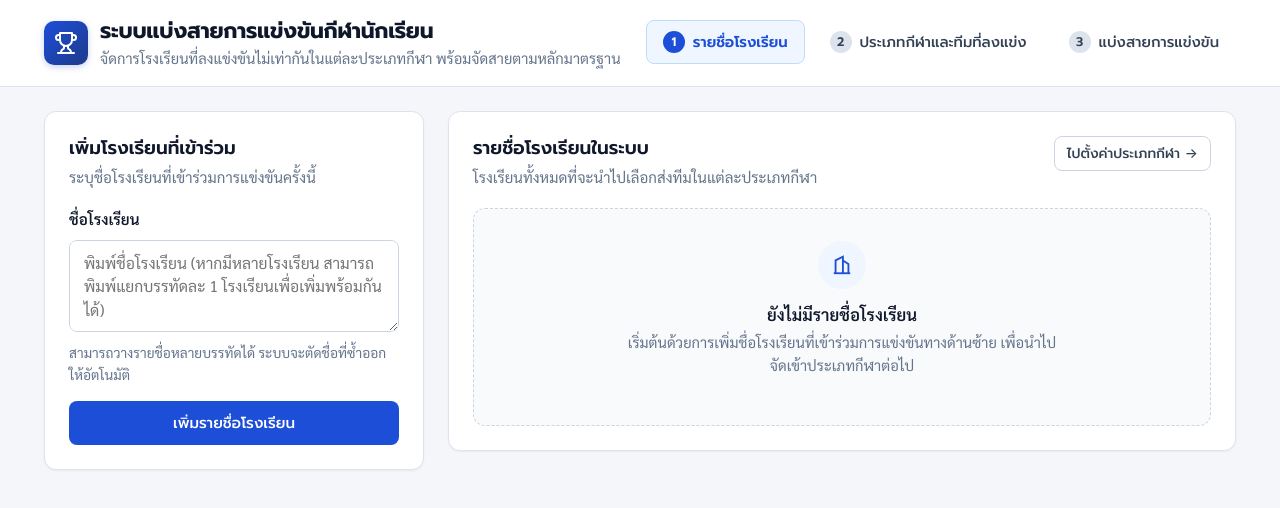
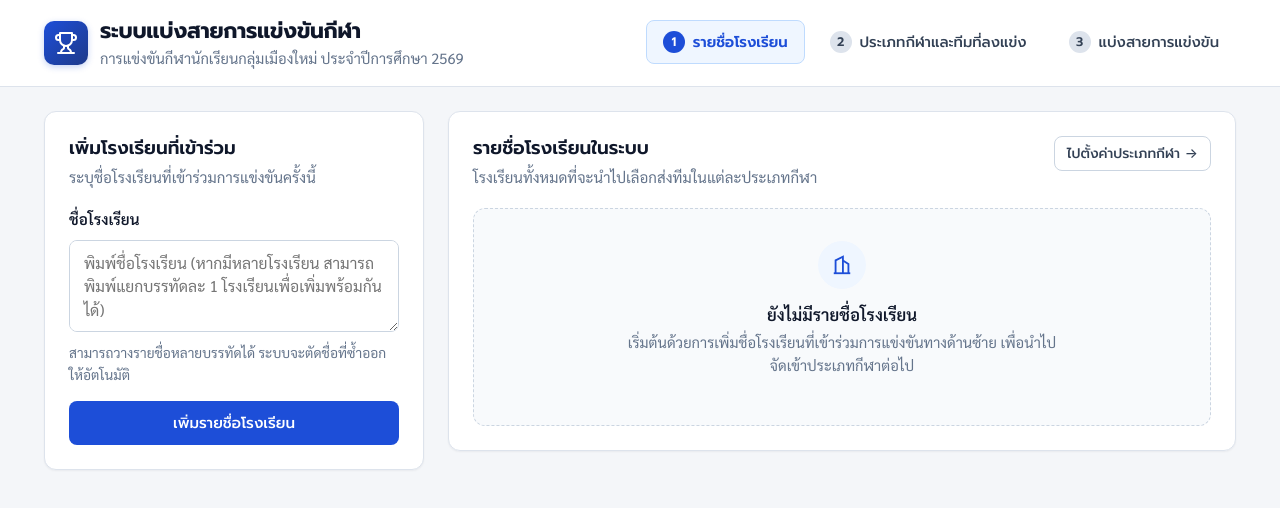
Before and after one commit to khunjone/PKS-Sports-Day-V.2, a plain HTML site: page index.html in a window 1280 px wide. Drawn offline with Linux system fonts and the light colour scheme.

Commit message:
Update index.html

```diff
--- a/index.html
+++ b/index.html
@@ -960,8 +960,8 @@
           </svg>
         </div>
         <div>
-          <h1 class="app-title">ระบบแบ่งสายการแข่งขันกีฬานักเรียน</h1>
-          <p class="app-subtitle">จัดการโรงเรียนที่ลงแข่งขันไม่เท่ากันในแต่ละประเภทกีฬา พร้อมจัดสายตามหลักมาตรฐาน</p>
+          <h1 class="app-title">ระบบแบ่งสายการแข่งขันกีฬา</h1>
+          <p class="app-subtitle">การแข่งขันกีฬานักเรียนกลุ่มเมืองใหม่ ประจำปีการศึกษา 2569</p>
         </div>
       </div>
 
```
